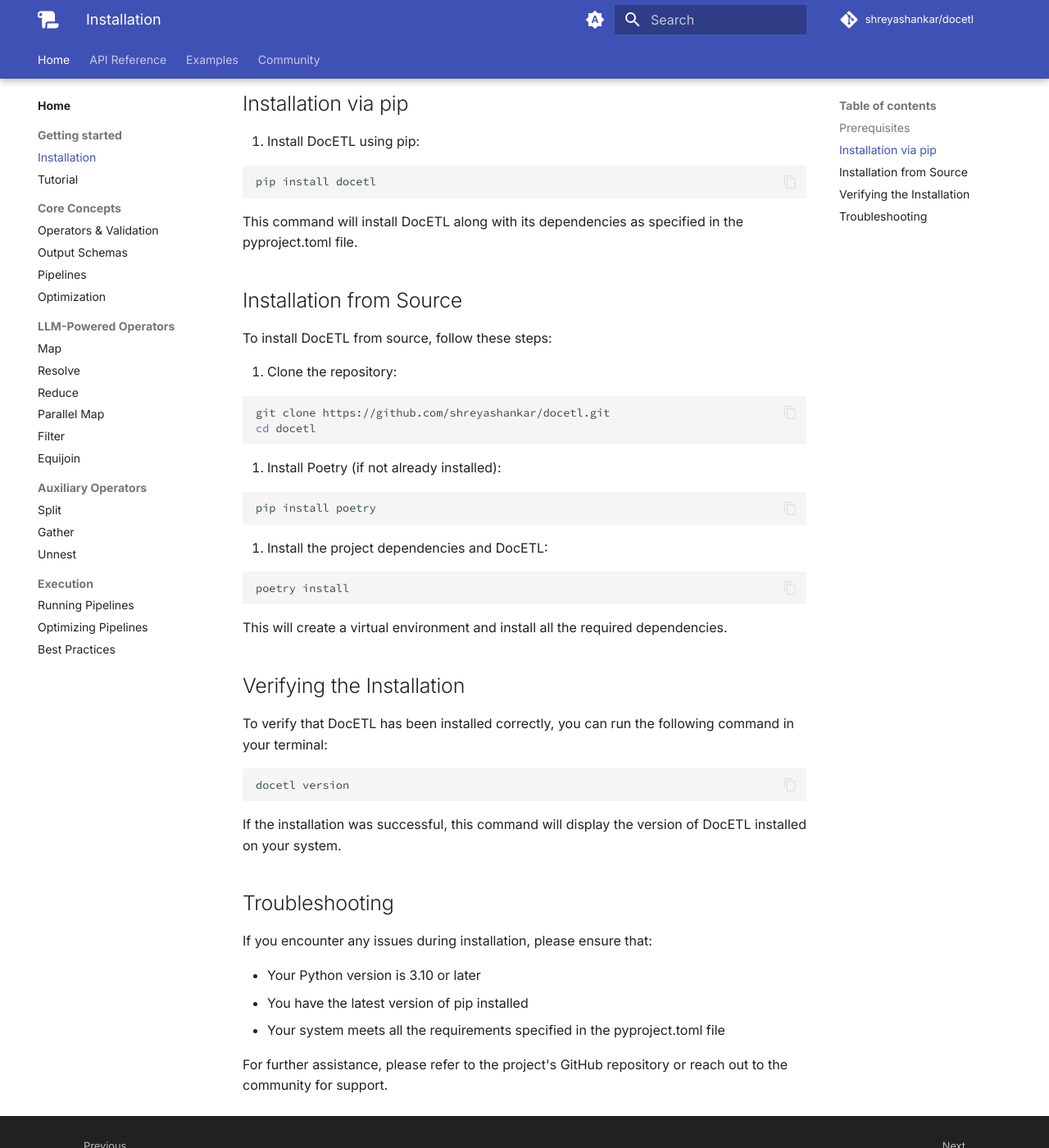
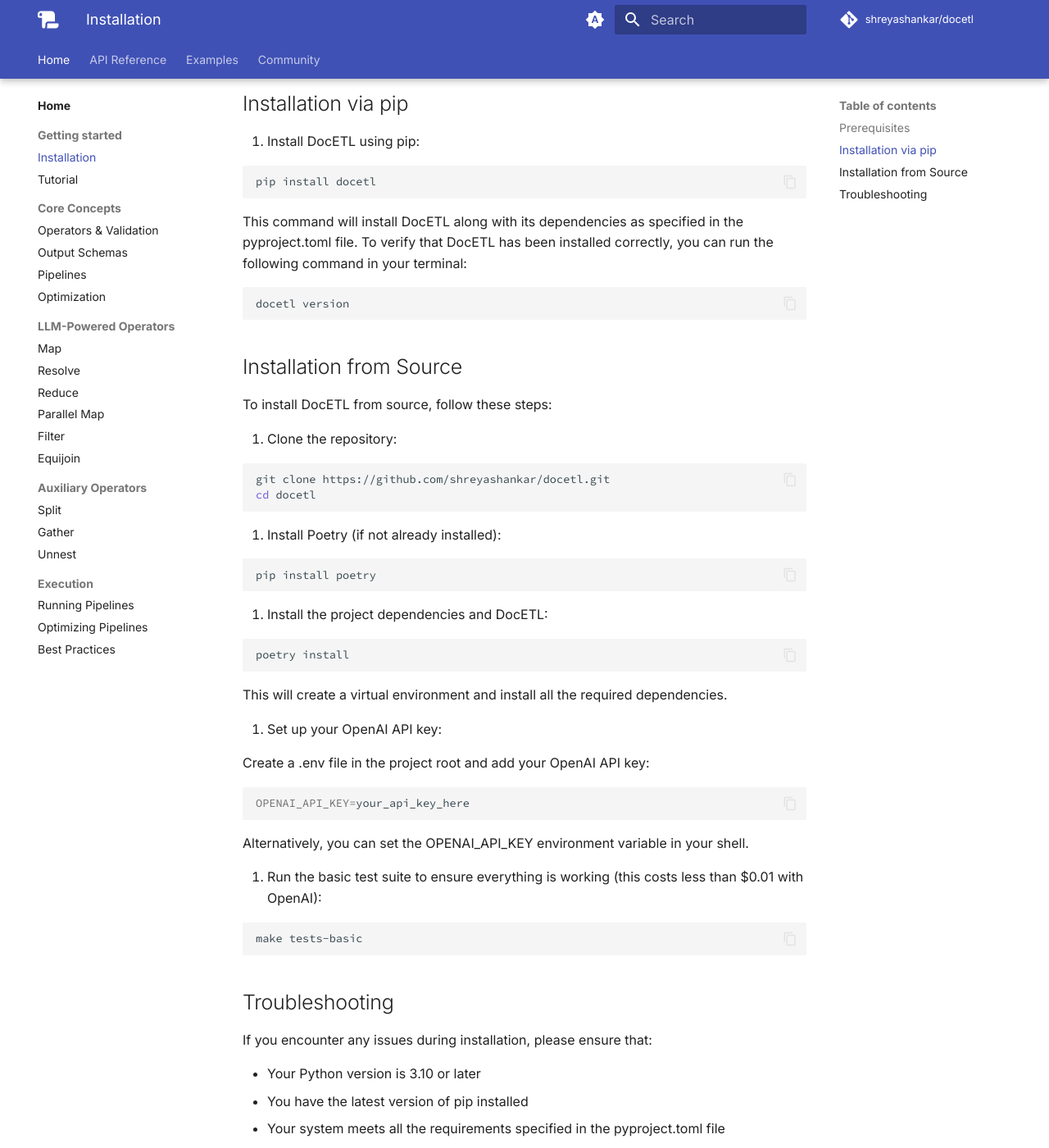
Before and after one commit to ucbepic/docetl, an MkDocs documentation site: the page built from docs/installation.md, in a window 1280 px wide and 1400 px high, scrolled down 449 px. Shown: the whole window at 82% size. Built offline with MkDocs 1.6.1 and Material for MkDocs 9.7.7, drawn with Linux system fonts in a browser that asks for light colours; comment, search, counter and statistics services are not loaded; some of the changed text lies outside the part shown.

Commit message:
Update docs

````diff
--- a/docs/installation.md
+++ b/docs/installation.md
@@ -18,7 +18,11 @@
 pip install docetl
 ```
 
-This command will install DocETL along with its dependencies as specified in the pyproject.toml file.
+This command will install DocETL along with its dependencies as specified in the pyproject.toml file. To verify that DocETL has been installed correctly, you can run the following command in your terminal:
+
+```bash
+docetl version
+```
 
 ## Installation from Source
 
@@ -45,15 +49,21 @@
 
 This will create a virtual environment and install all the required dependencies.
 
-## Verifying the Installation
+4. Set up your OpenAI API key:
 
-To verify that DocETL has been installed correctly, you can run the following command in your terminal:
+Create a .env file in the project root and add your OpenAI API key:
 
 ```bash
-docetl version
+OPENAI_API_KEY=your_api_key_here
 ```
 
-If the installation was successful, this command will display the version of DocETL installed on your system.
+Alternatively, you can set the OPENAI_API_KEY environment variable in your shell.
+
+5. Run the basic test suite to ensure everything is working (this costs less than $0.01 with OpenAI):
+
+```bash
+make tests-basic
+```
 
 ## Troubleshooting
 
@@ -63,4 +73,4 @@
 - You have the latest version of pip installed
 - Your system meets all the requirements specified in the pyproject.toml file
 
-For further assistance, please refer to the project's GitHub repository or reach out to the community for support.
+For further assistance, please refer to the project's GitHub repository or reach out on the [Discord server](https://discord.gg/fHp7B2X3xx).
````
Also changed, not shown: README.md (+5 -3 lines), docs/community/roadmap.md (+1 -0 lines).
